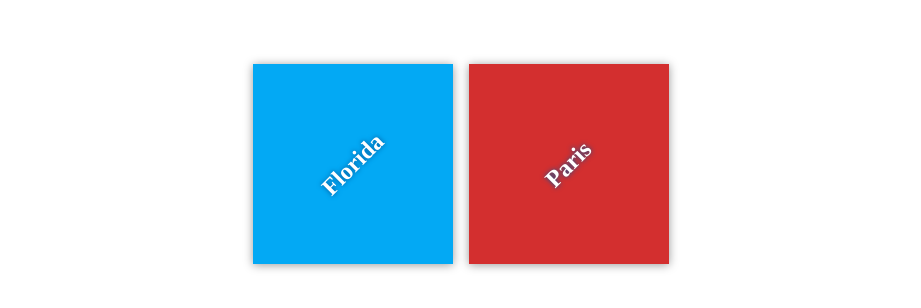
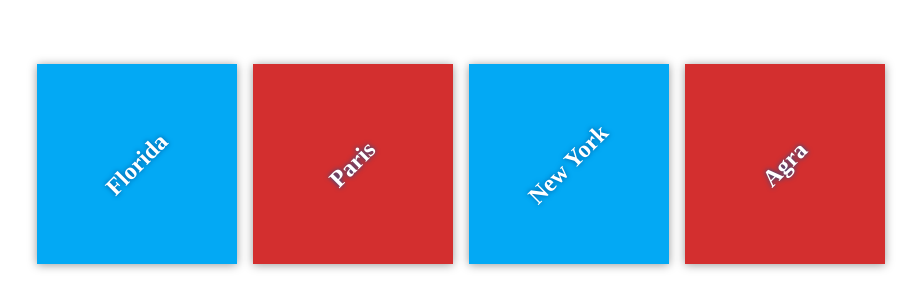
Before and after one commit to ManjuBhagtani/my-travel-plans, a plain HTML site: page index.html in a window 1280 px wide. Shown: the part 236-544 px from the top of the page, without its empty margins (179-1100 px from the left). Drawn offline with Linux system fonts and the light colour scheme.

Commit message:
Added two more destinations

```diff
--- a/index.html
+++ b/index.html
@@ -17,6 +17,13 @@
             <div class="destination" id="paris">
                 <h2>Paris</h2>
             </div>
+			<div class="destination" id="florida">
+                <h2>New York</h2>
+            </div>
+
+            <div class="destination" id="paris">
+                <h2>Agra</h2>
+            </div>
         </div>
     </div>
 
```
